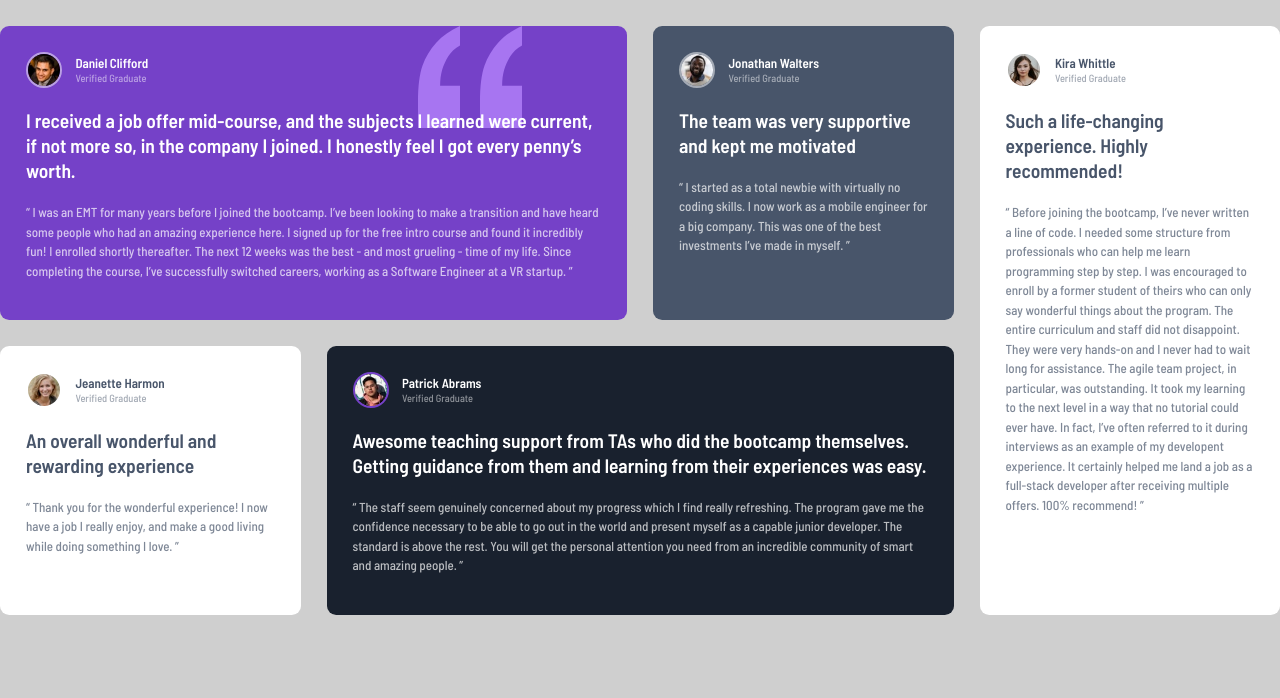
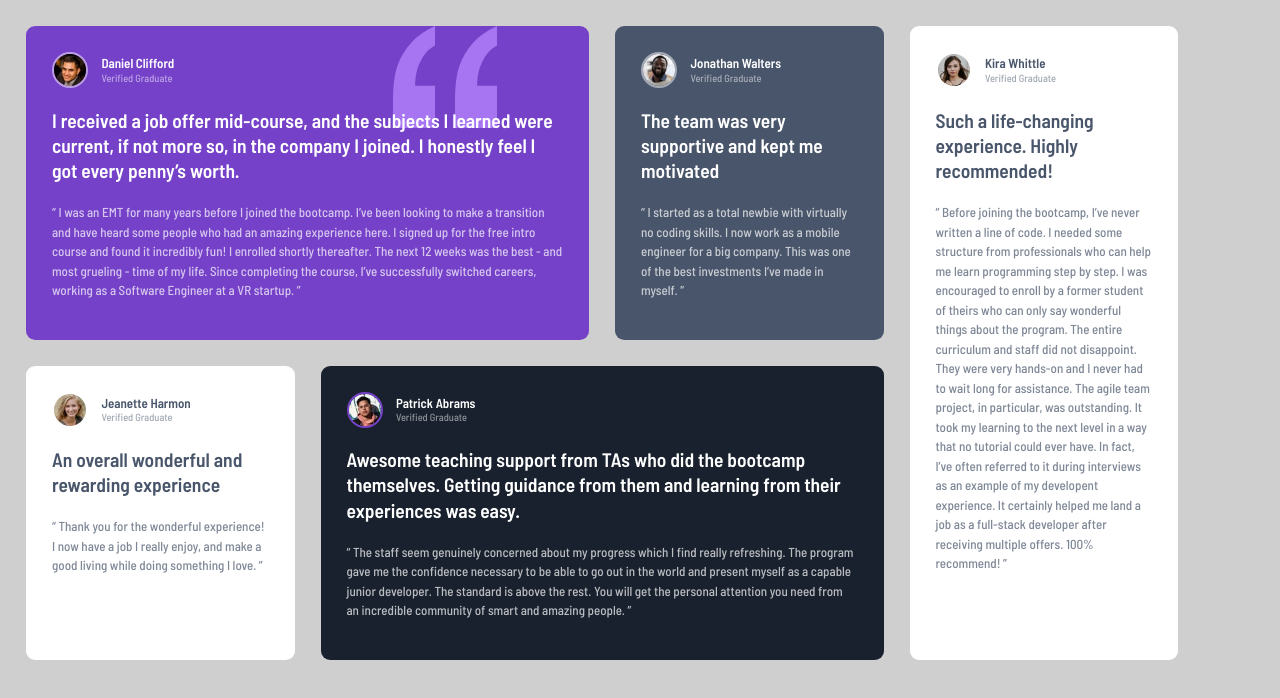
Before and after one commit to theSjuzn/testimonials-grid-section, a plain HTML site: page index.html in a window 1280 px wide. Drawn offline with Linux system fonts and the light colour scheme.

Commit message:
Update style.css

```diff
--- a/css/style.css
+++ b/css/style.css
@@ -152,9 +152,10 @@ body {
 @media screen and (min-width:1000px) {
 
     .container {
-        margin: 2em auto;
+        margin: 2em;
+        width: 90%;
+        height: auto;
         display: grid;
-        height:auto;
         grid-template-columns: repeat(4,1fr);
         grid-template-rows: auto;
         grid-template-areas:
@@ -164,8 +165,6 @@ body {
         justify-items: stretch;
         align-items: stretch;
     }
-    .box {
-        height:auto;
-    }
+
 
 }
```
